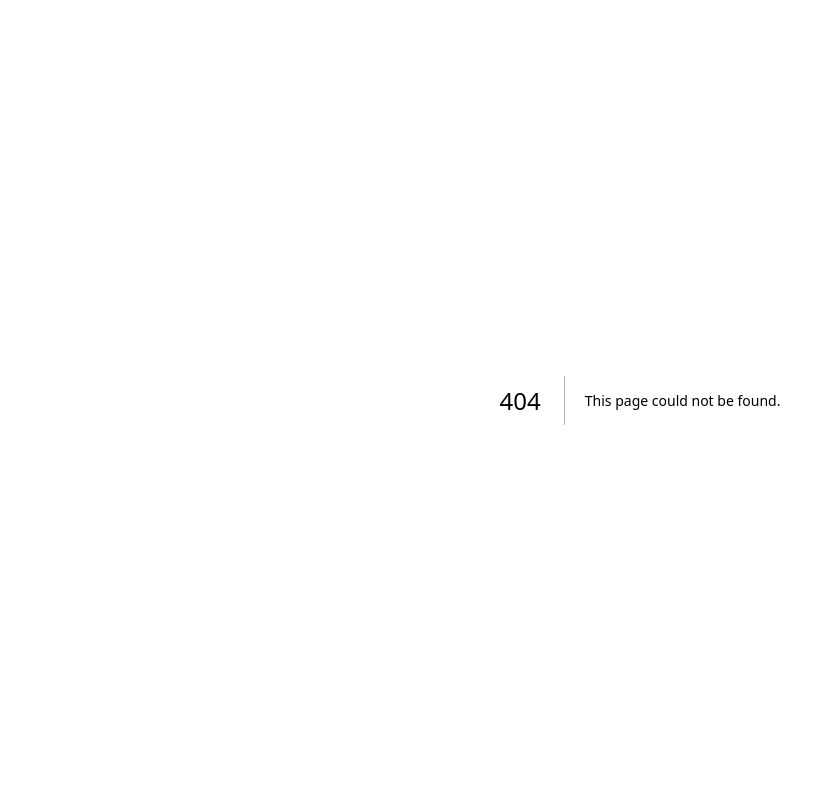
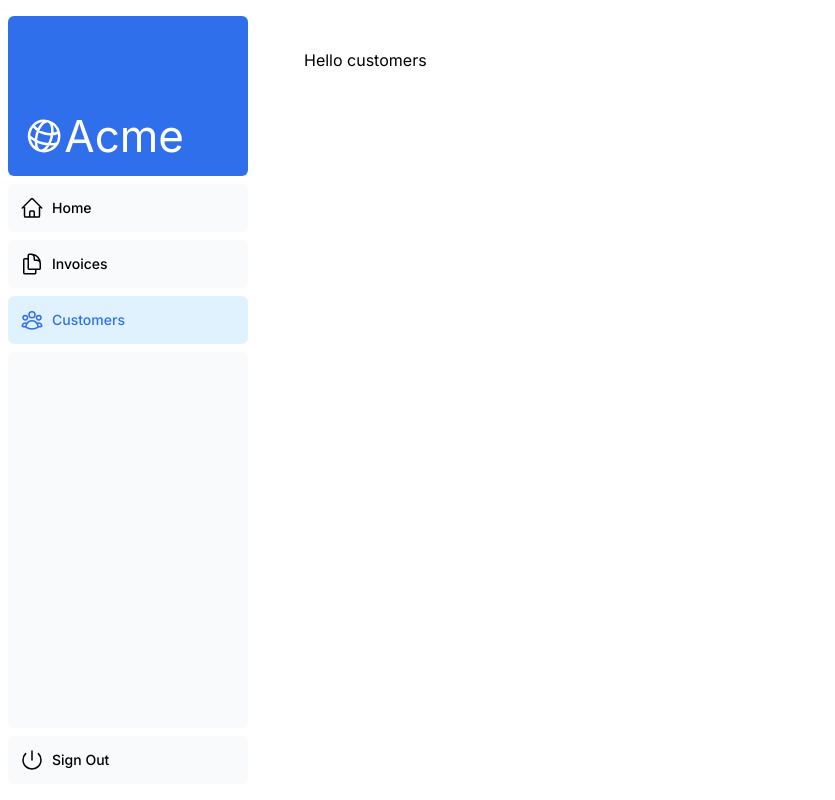
Before and after one commit to therealjustinbiele/nextjs-dashboard, a Next.js app: page /dashboard/customers in a window 1280 px wide. Before the commit this address had no page. Shown: the whole page, without its empty margins (0-835 px from the left). Built offline with nearby package versions, Linux system fonts and the light colour scheme.

Commit message:
feat: add customer and invoice pages, dashboard layout

```diff
--- /dev/null
+++ b/app/dashboard/customers/page.tsx
@@ -0,0 +1,7 @@
+export default function Page() {
+  return (
+    <>
+      <h1>Hello customers</h1>
+    </>
+  )
+}
--- /dev/null
+++ b/app/dashboard/invoices/page.tsx
@@ -0,0 +1,7 @@
+export default function Page() {
+  return (
+    <>
+      <h1>Hello invoices</h1>
+    </>
+  )
+}
--- /dev/null
+++ b/app/dashboard/layout.tsx
@@ -0,0 +1,12 @@
+import SideNav from '@/app/ui/dashboard/sidenav';
+
+export default function Layout({ children }: { children: React.ReactNode }) {
+  return (
+    <div className="flex h-screen flex-col md:flex-row md:overflow-hidden">
+      <div className="w-full flex-none md:w-64">
+        <SideNav />
+      </div>
+      <div className="flex-grow p-6 md:overflow-y-auto md:p-12">{children}</div>
+    </div>
+  );
+}
--- a/app/ui/dashboard/nav-links.tsx
+++ b/app/ui/dashboard/nav-links.tsx
@@ -1,8 +1,14 @@
+'use client';
+
 import {
   UserGroupIcon,
   HomeIcon,
-  DocumentDuplicateIcon,
+  InboxIcon,
+  DocumentDuplicateIcon
 } from '@heroicons/react/24/outline';
+import Link from 'next/link';
+import { usePathname } from 'next/navigation';
+import clsx from 'clsx';
 
 // Map of links to display in the side navigation.
 // Depending on the size of the application, this would be stored in a database.
@@ -17,19 +23,25 @@
 ];
 
 export default function NavLinks() {
+  const pathname = usePathname();
   return (
     <>
       {links.map((link) => {
         const LinkIcon = link.icon;
         return (
-          <a
+          <Link
             key={link.name}
             href={link.href}
-            className="flex h-[48px] grow items-center justify-center gap-2 rounded-md bg-gray-50 p-3 text-sm font-medium hover:bg-sky-100 hover:text-blue-600 md:flex-none md:justify-start md:p-2 md:px-3"
+            className={clsx(
+              'flex h-[48px] grow items-center justify-center gap-2 rounded-md bg-gray-50 p-3 text-sm font-medium hover:bg-sky-100 hover:text-blue-600 md:flex-none md:justify-start md:p-2 md:px-3',
+              {
+                'bg-sky-100 text-blue-600': pathname === link.href,
+              },
+            )}
           >
             <LinkIcon className="w-6" />
             <p className="hidden md:block">{link.name}</p>
-          </a>
+          </Link>
         );
       })}
     </>
```
